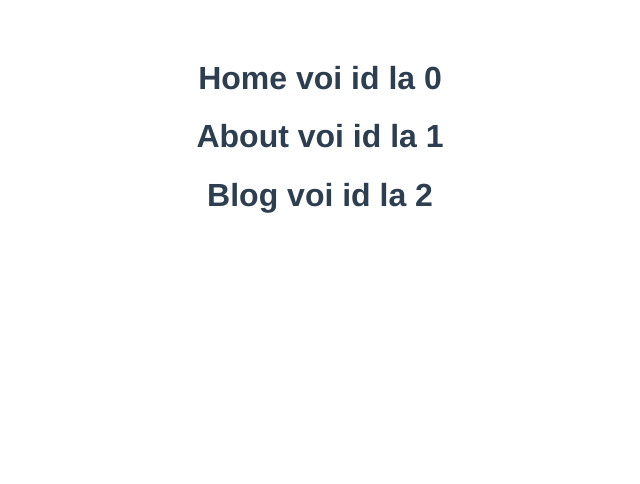
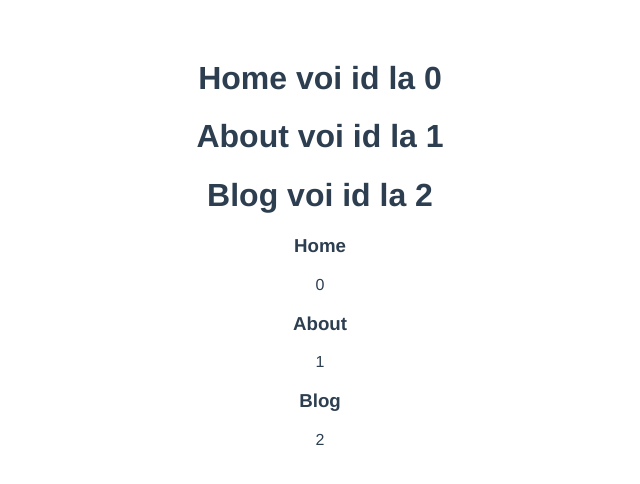
Before and after one commit to owentr1369/learning-vue2-ep3p4, a Vue app: page / in a window 1280 px wide. Shown: the top 484 px of the page, without its empty margins (320-960 px from the left). Built offline with nearby package versions, Linux system fonts and the light colour scheme.

Commit message:
ep3 part 6

```diff
--- a/src/App.vue
+++ b/src/App.vue
@@ -1,6 +1,10 @@
 <template>
   <div id="app">
     <h1 v-for="(menu, i) in menus" :key="i">{{ menu }} voi id la {{ i }}</h1>
+    <div v-for="(menu, index) in menus" :key="index">
+      <h3>{{ menu }}</h3>
+      <p>{{ index }}</p>
+    </div>
   </div>
 </template>
 
```
